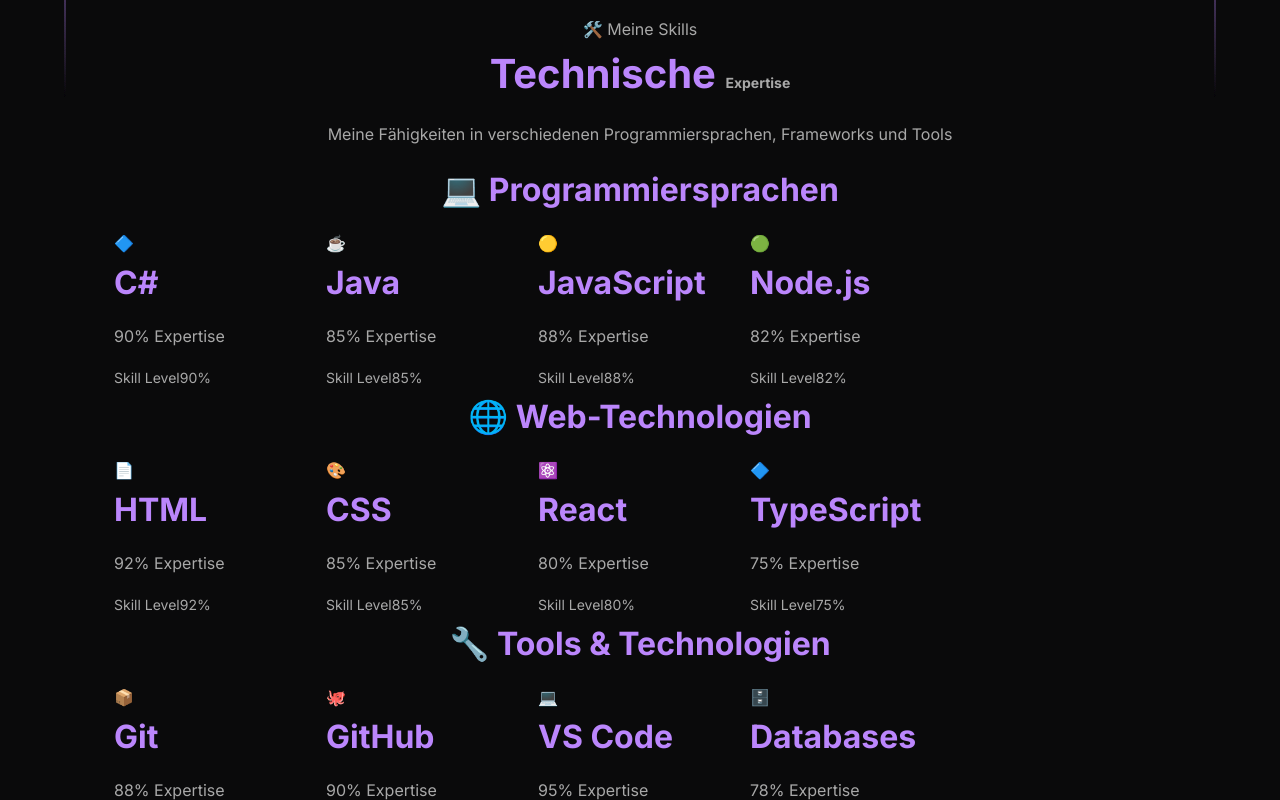
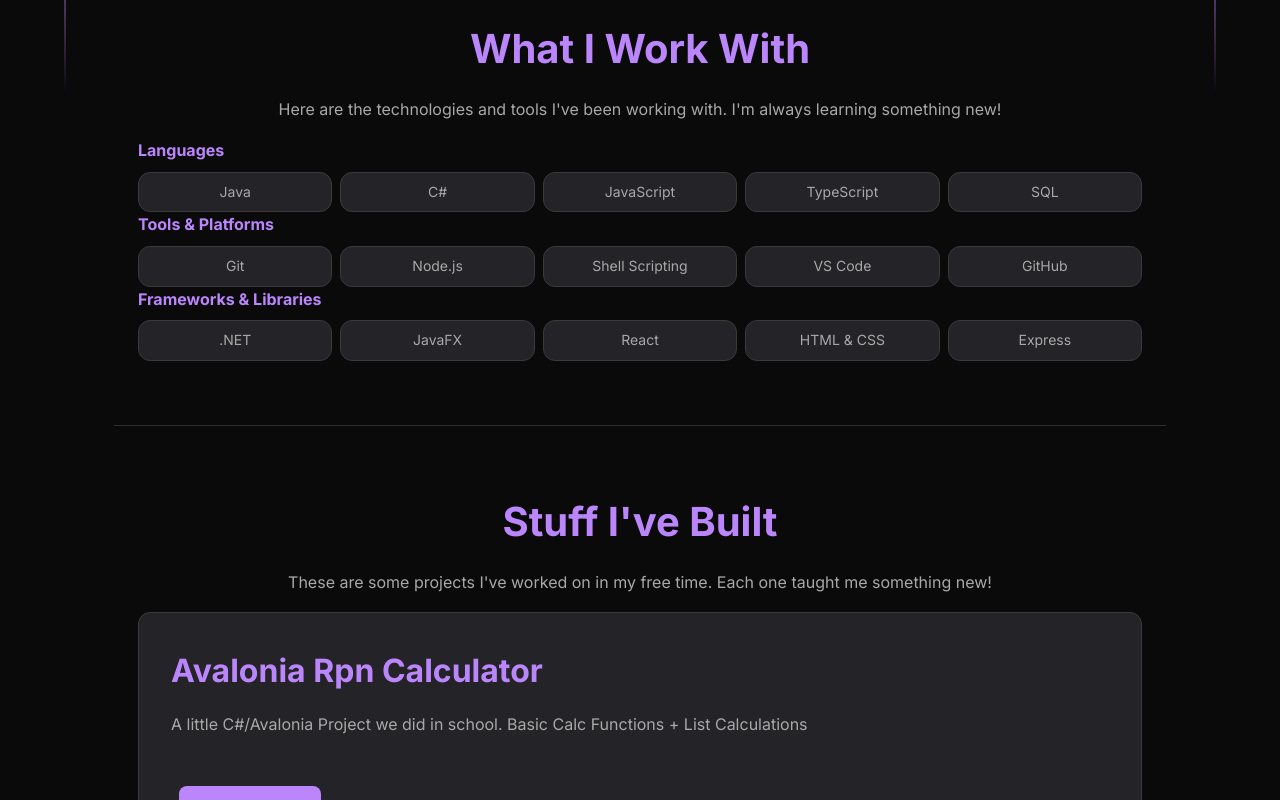
Before and after one commit to nhaiderhtl/mySite, a React (Vite) app: page / in a window 1280 px wide. Shown: the part 700-1500 px from the top of the page. Built offline with nearby package versions, Linux system fonts and the light colour scheme.

Commit message:
update: simplify Skills.tsx by restructuring skill representation and enhancing layout

```diff
--- a/src/components/Skills.tsx
+++ b/src/components/Skills.tsx
@@ -1,144 +1,42 @@
-import React from 'react'
-
-interface Skill {
-  name: string
-  level: number
-  icon: string
-  color: string
-}
+import React from 'react';
 
 const Skills: React.FC = () => {
-  const programmingLanguages: Skill[] = [
-    { name: 'C#', level: 90, icon: '🔷', color: 'from-purple-500 to-blue-500' },
-    { name: 'Java', level: 85, icon: '☕', color: 'from-red-500 to-orange-500' },
-    { name: 'JavaScript', level: 88, icon: '🟡', color: 'from-yellow-400 to-orange-400' },
-    { name: 'Node.js', level: 82, icon: '🟢', color: 'from-green-500 to-emerald-500' },
-  ]
+  const skillCategories = {
+    languages: ['Java', 'C#', 'JavaScript', 'TypeScript', 'SQL'],
+    tools: ['Git', 'Node.js', 'Shell Scripting', 'VS Code', 'GitHub'],
+    frameworks: ['.NET', 'JavaFX', 'React', 'HTML & CSS', 'Express']
+  };
 
-  const webTechnologies: Skill[] = [
-    { name: 'HTML', level: 92, icon: '📄', color: 'from-orange-500 to-red-500' },
-    { name: 'CSS', level: 85, icon: '🎨', color: 'from-blue-500 to-purple-500' },
-    { name: 'React', level: 80, icon: '⚛️', color: 'from-cyan-400 to-blue-500' },
-    { name: 'TypeScript', level: 75, icon: '🔷', color: 'from-blue-400 to-indigo-500' },
-  ]
-
-  const tools: Skill[] = [
-    { name: 'Git', level: 88, icon: '📦', color: 'from-orange-500 to-red-500' },
-    { name: 'GitHub', level: 90, icon: '🐙', color: 'from-gray-700 to-gray-900' },
-    { name: 'VS Code', level: 95, icon: '💻', color: 'from-blue-500 to-cyan-500' },
-    { name: 'Databases', level: 78, icon: '🗄️', color: 'from-indigo-500 to-purple-500' },
-  ]
-
-  const SkillCard = ({ skill, index, categoryDelay = 0 }: { skill: Skill, index: number, categoryDelay?: number }) => (
-    <div
-      className="bg-white rounded-2xl p-6 shadow-lg hover:shadow-xl transition-all duration-300 hover:scale-105 animate-fade-in-up border border-gray-100"
-      style={{ animationDelay: `${(categoryDelay + index * 100)}ms` }}
-    >
-      <div className="flex items-center justify-between mb-4">
-        <div className="flex items-center space-x-3">
-          <div className={`w-12 h-12 bg-gradient-to-r ${skill.color} rounded-xl flex items-center justify-center text-white text-xl shadow-lg`}>
-            {skill.icon}
+  const SkillCategory = ({ title, skills }: { title: string; skills: string[] }) => (
+    <div className="mb-16">
+      <h4 className="text-lg font-bold text-primary mb-3">{title}</h4>
+      <div className="grid grid-cols-5 gap-3">
+        {skills.map((skill) => (
+          <div
+            key={skill}
+            className="card text-center py-3 px-2 hover-lift"
+          >
+            <span className="text-sm font-medium">{skill}</span>
           </div>
-          <div>
-            <h3 className="font-bold text-gray-900">{skill.name}</h3>
-            <p className="text-sm text-gray-500">{skill.level}% Expertise</p>
-          </div>
-        </div>
-      </div>
-
-      <div className="space-y-2">
-        <div className="flex justify-between text-sm">
-          <span className="font-medium text-gray-700">Skill Level</span>
-          <span className="font-bold text-gray-900">{skill.level}%</span>
-        </div>
-        <div className="w-full bg-gray-200 rounded-full h-2">
-          <div
-            className={`bg-gradient-to-r ${skill.color} h-2 rounded-full transition-all duration-1000 ease-out`}
-            style={{ width: `${skill.level}%` }}
-          ></div>
-        </div>
+        ))}
       </div>
     </div>
-  )
+  );
 
   return (
-    <section id="skills" className="py-20 bg-gray-50 relative overflow-hidden">
-      {/* Background Elements */}
-      <div className="absolute inset-0">
-        <div className="absolute top-20 right-20 w-64 h-64 bg-gradient-to-r from-blue-200 to-purple-200 rounded-full opacity-20 animate-float"></div>
-        <div className="absolute bottom-20 left-20 w-48 h-48 bg-gradient-to-r from-purple-200 to-pink-200 rounded-full opacity-20 animate-float delay-1000"></div>
-      </div>
+    <section id="skills" className="container mx-auto py-16">
+      <h2 className="text-4xl font-bold text-center mb-6">What I Work With</h2>
+      <p className="text-center text-lg mb-12 max-w-2xl mx-auto">
+        Here are the technologies and tools I've been working with. I'm always learning something new!
+      </p>
 
-      <div className="max-w-7xl mx-auto px-4 sm:px-6 lg:px-8 relative">
-        {/* Section Header */}
-        <div className="text-center mb-16">
-          <div className="inline-block px-4 py-2 bg-gradient-to-r from-blue-100 to-purple-100 text-blue-800 rounded-full font-medium mb-4" style={{
-            fontSize: '1rem' // Increased from text-sm
-          }}>
-            🛠️ Meine Skills
-          </div>
-          <h2 className="text-4xl lg:text-5xl font-bold text-gray-900 mb-6">
-            Technische{' '}
-            <span className="bg-gradient-to-r from-blue-600 to-purple-600 bg-clip-text text-transparent">
-              Expertise
-            </span>
-          </h2>
-          <p className="text-xl text-gray-600 max-w-3xl mx-auto">
-            Meine Fähigkeiten in verschiedenen Programmiersprachen, Frameworks und Tools
-          </p>
-        </div>
-
-        {/* Skills Categories */}
-        <div className="space-y-16">
-          {/* Programming Languages */}
-          <div>
-            <h3 className="text-2xl font-bold text-gray-900 mb-8 text-center">
-              💻 Programmiersprachen
-            </h3>
-            <div className="grid grid-cols-1 md:grid-cols-2 lg:grid-cols-4 gap-6">
-              {programmingLanguages.map((skill, index) => (
-                <SkillCard key={skill.name} skill={skill} index={index} categoryDelay={0} />
-              ))}
-            </div>
-          </div>
-
-          {/* Web Technologies */}
-          <div>
-            <h3 className="text-2xl font-bold text-gray-900 mb-8 text-center">
-              🌐 Web-Technologien
-            </h3>
-            <div className="grid grid-cols-1 md:grid-cols-2 lg:grid-cols-4 gap-6">
-              {webTechnologies.map((skill, index) => (
-                <SkillCard key={skill.name} skill={skill} index={index} categoryDelay={200} />
-              ))}
-            </div>
-          </div>
-
-          {/* Tools & Technologies */}
-          <div>
-            <h3 className="text-2xl font-bold text-gray-900 mb-8 text-center">
-              🔧 Tools & Technologien
-            </h3>
-            <div className="grid grid-cols-1 md:grid-cols-2 lg:grid-cols-4 gap-6">
-              {tools.map((skill, index) => (
-                <SkillCard key={skill.name} skill={skill} index={index} categoryDelay={400} />
-              ))}
-            </div>
-          </div>
-        </div>
-
-        {/* Call to Action */}
-        <div className="text-center mt-16">
-          <button
-            onClick={() => document.getElementById('projects')?.scrollIntoView({ behavior: 'smooth' })}
-            className="btn btn-primary"
-          >
-            🚀 Projekte ansehen
-          </button>
-        </div>
+      <div className="max-w-5xl mx-auto">
+        <SkillCategory title="Languages" skills={skillCategories.languages} />
+        <SkillCategory title="Tools & Platforms" skills={skillCategories.tools} />
+        <SkillCategory title="Frameworks & Libraries" skills={skillCategories.frameworks} />
       </div>
     </section>
-  )
-}
+  );
+};
 
-export default Skills
+export default Skills;
```
